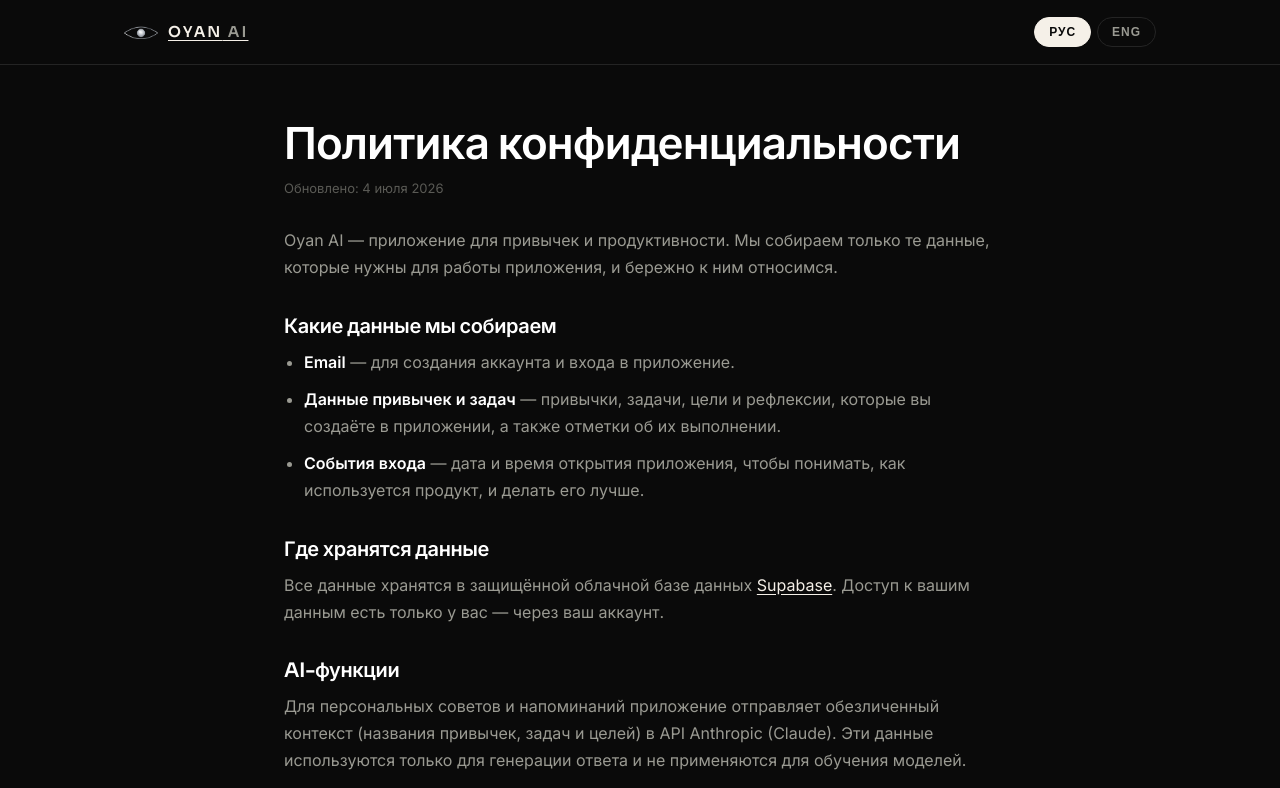
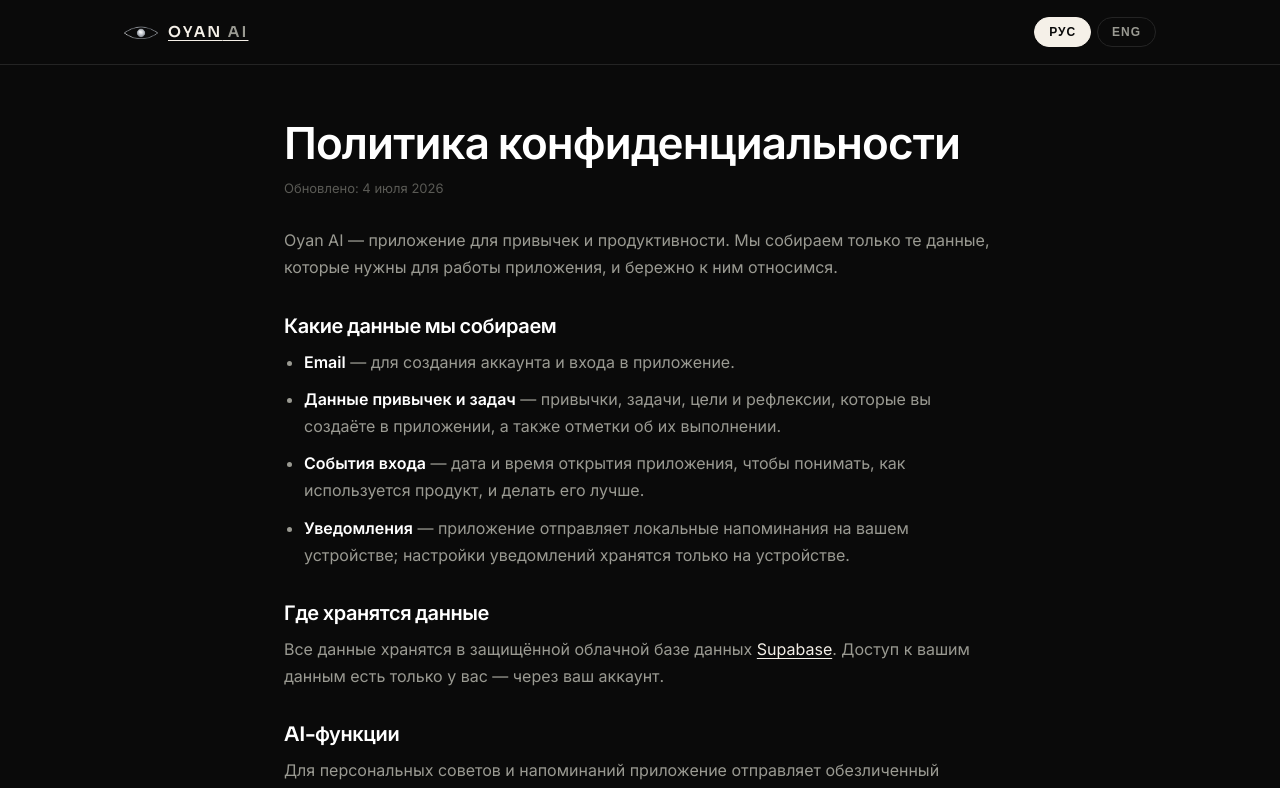
Before and after one commit to Kultimov9/Oyan-landing, a Vue app: page /privacy in a window 1280 px wide. Shown: the top 788 px of the page. Built offline with nearby package versions, Linux system fonts and the light colour scheme.

Commit message:
add text push in privacy

```diff
--- a/src/views/PrivacyView.vue
+++ b/src/views/PrivacyView.vue
@@ -34,6 +34,10 @@
           <li>
             <strong>События входа</strong> — дата и время открытия приложения, чтобы понимать,
             как используется продукт, и делать его лучше.
+          </li>
+          <li>
+            <strong>Уведомления</strong> — приложение отправляет локальные напоминания на вашем
+            устройстве; настройки уведомлений хранятся только на устройстве.
           </li>
         </ul>
 
@@ -90,6 +94,10 @@
           <li>
             <strong>Login events</strong> — the date and time the app is opened, so we can
             understand product usage and improve it.
+          </li>
+          <li>
+            <strong>Notifications</strong> — the app delivers local reminders on your device;
+            notification settings are stored on your device only.
           </li>
         </ul>
 
```
